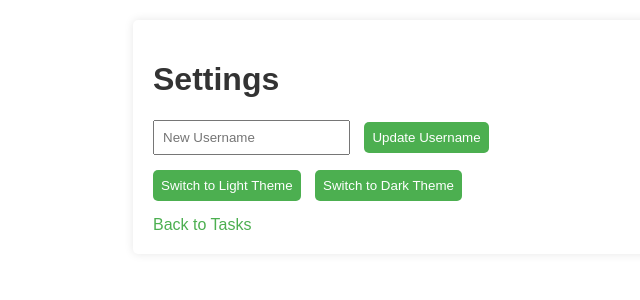
After one commit to Gravity-2010/TaskManagementProject, a FastAPI app: template app/templates/settings.html in a window 1280 px wide. The commit adds this page. Shown: the top 300 px of the page, without its empty margins (187-827 px from the left). Run offline with FastAPI, Linux system fonts and the light colour scheme; the template is opened without the code that fills it, so the values that code supplies are empty.

Commit message:
Added user settings page with username update and theme toggle

```diff
--- a/app/main.py
+++ b/app/main.py
@@ -1,4 +1,4 @@
-from fastapi import FastAPI, Depends, Request, Form
+from fastapi import FastAPI, Depends, HTTPException, Request, Form
 from fastapi.templating import Jinja2Templates
 from fastapi.responses import RedirectResponse
 from app.routes import tasks
@@ -57,3 +57,29 @@ async def logout(request: Request):
     response = RedirectResponse(url="/", status_code=303)
     response.delete_cookie("access_token")
     return response
+
+@app.get("/settings", tags=["settings"], include_in_schema=False)
+async def settings_get(request: Request, current_user: dict = Depends(get_current_user)):
+    return templates.TemplateResponse("settings.html", {"request": request, "current_user": current_user})
+
+@app.post("/settings/username")
+async def update_username(new_username: str = Form(...), current_user: dict = Depends(get_current_user)):
+    conn = get_db_connection()
+    existing_user = conn.execute('SELECT id FROM users WHERE username = ?', (new_username,)).fetchone()
+    if existing_user:
+        conn.close()
+        raise HTTPException(status_code=400, detail="Username already taken")
+    conn.execute('UPDATE users SET username = ? WHERE id = ?', (new_username, current_user["id"]))
+    conn.commit()
+    conn.close()
+
+    token = create_access_token({"sub": new_username, "id": current_user["id"]})
+    response = RedirectResponse(url="/tasks", status_code=303)
+    response.set_cookie(key="access_token", value=token, httponly=True)
+    return response
+
+@app.post("/settings/theme")
+async def update_theme(theme: str = Form(...), current_user: dict = Depends(get_current_user)):
+    response = RedirectResponse(url="/settings", status_code=303)
+    response.set_cookie(key="theme", value=theme, httponly=False)
+    return response
--- a/app/routes/tasks.py
+++ b/app/routes/tasks.py
@@ -42,7 +42,7 @@ async def get_tasks_html(request: Request):
     }
 
     conn.close()
-    return templates.TemplateResponse("tasks.html", {"request": request, "tasks": [dict(task) for task in tasks], "categories": [dict(category) for category in categories], "analytics": analytics})
+    return templates.TemplateResponse("tasks.html", {"request": request, "tasks": [dict(task) for task in tasks], "categories": [dict(category) for category in categories], "analytics": analytics, "current_user": current_user})
 
 @router.post("/tasks")
 async def create_task(request: Request, title: str = Form(...), current_user: dict = Depends(get_current_user)):
--- /dev/null
+++ b/app/templates/settings.html
@@ -0,0 +1,32 @@
+<!DOCTYPE html>
+<html>
+<head>
+    <title>Settings</title>
+    <style>
+        body { font-family: Arial, sans-serif; margin: 20px; background-color: {{ 'white' if request.cookies.get('theme') != 'dark' else '#333' }}; color: {{ '#333' if request.cookies.get('theme') != 'dark' else 'white' }}; }
+        .container { max-width: 600px; margin: auto; background: {{ 'white' if request.cookies.get('theme') != 'dark' else '#444' }}; padding: 20px; border-radius: 5px; box-shadow: 0 0 10px rgba(0,0,0,0.1); }
+        .form-group { margin: 15px 0; }
+        .form-group input, .form-group button { padding: 8px; margin-right: 10px; }
+        .form-group button { background-color: #4CAF50; color: white; border: none; border-radius: 5px; }
+        a { color: #4CAF50; text-decoration: none; }
+    </style>
+</head>
+<body>
+    <div class="container">
+        <h1>Settings</h1>
+        <form method="post" action="/settings/username">
+            <div class="form-group">
+                <input type="text" name="new_username" placeholder="New Username" required value="{{ current_user.username if current_user else '' }}">
+                <button type="submit">Update Username</button>
+            </div>
+        </form>
+        <form method="post" action="/settings/theme">
+            <div class="form-group">
+                <button type="submit" name="theme" value="light">Switch to Light Theme</button>
+                <button type="submit" name="theme" value="dark">Switch to Dark Theme</button>
+            </div>
+        </form>
+        <a href="/tasks">Back to Tasks</a>
+    </div>
+</body>
+</html>
```
Also changed, not shown: app/templates/tasks.html (+7 -0 lines).
